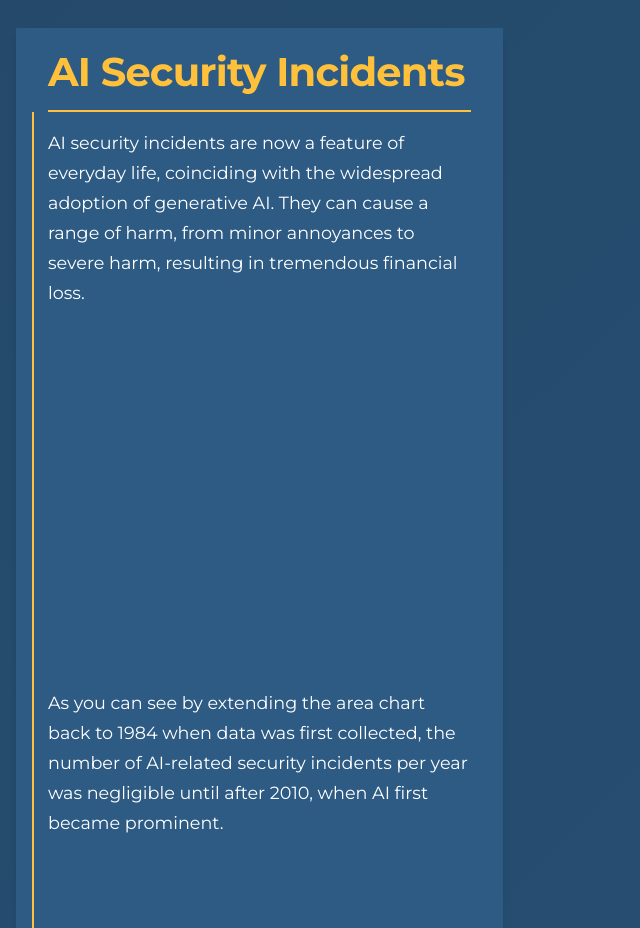
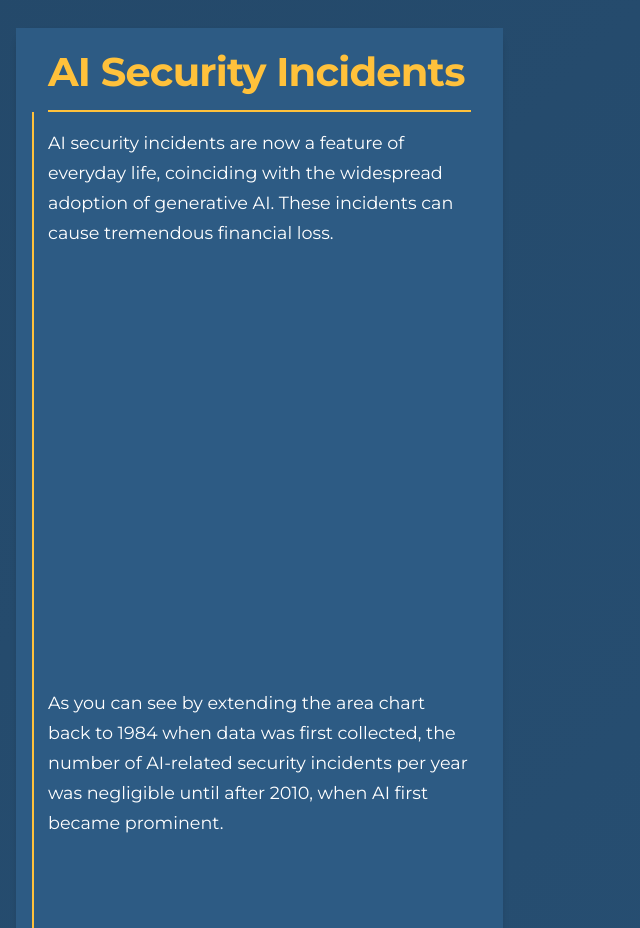
Before and after one commit to xavierrobertsgaal/CS1710_Final_Project, a plain HTML site: page index.html in a window 1280 px wide. Shown: the part 4180-5108 px from the top of the page, without its empty margins (0-640 px from the left). Drawn offline with nearby package versions, Linux system fonts and the light colour scheme; no server answers.

Commit message:
fix text

```diff
--- a/index.html
+++ b/index.html
@@ -80,7 +80,7 @@
                 <section class="text-section" id="incidents">
                     <h2>AI Security Incidents</h2>
                     <div class="step" data-step="incidents-1">
-                        <p>AI security incidents are now a feature of everyday life, coinciding with the widespread adoption of generative AI. They can cause a range of harm, from minor annoyances to severe harm, resulting in tremendous financial loss.</p>
+                        <p>AI security incidents are now a feature of everyday life, coinciding with the widespread adoption of generative AI. These incidents can cause tremendous financial loss.</p>
                     </div>
                     <div class="step" data-step="incidents-2">
                         <p>As you can see by extending the area chart back to 1984 when data was first collected, the number of AI-related security incidents per year was negligible until after 2010, when AI first became prominent.</p>
```
